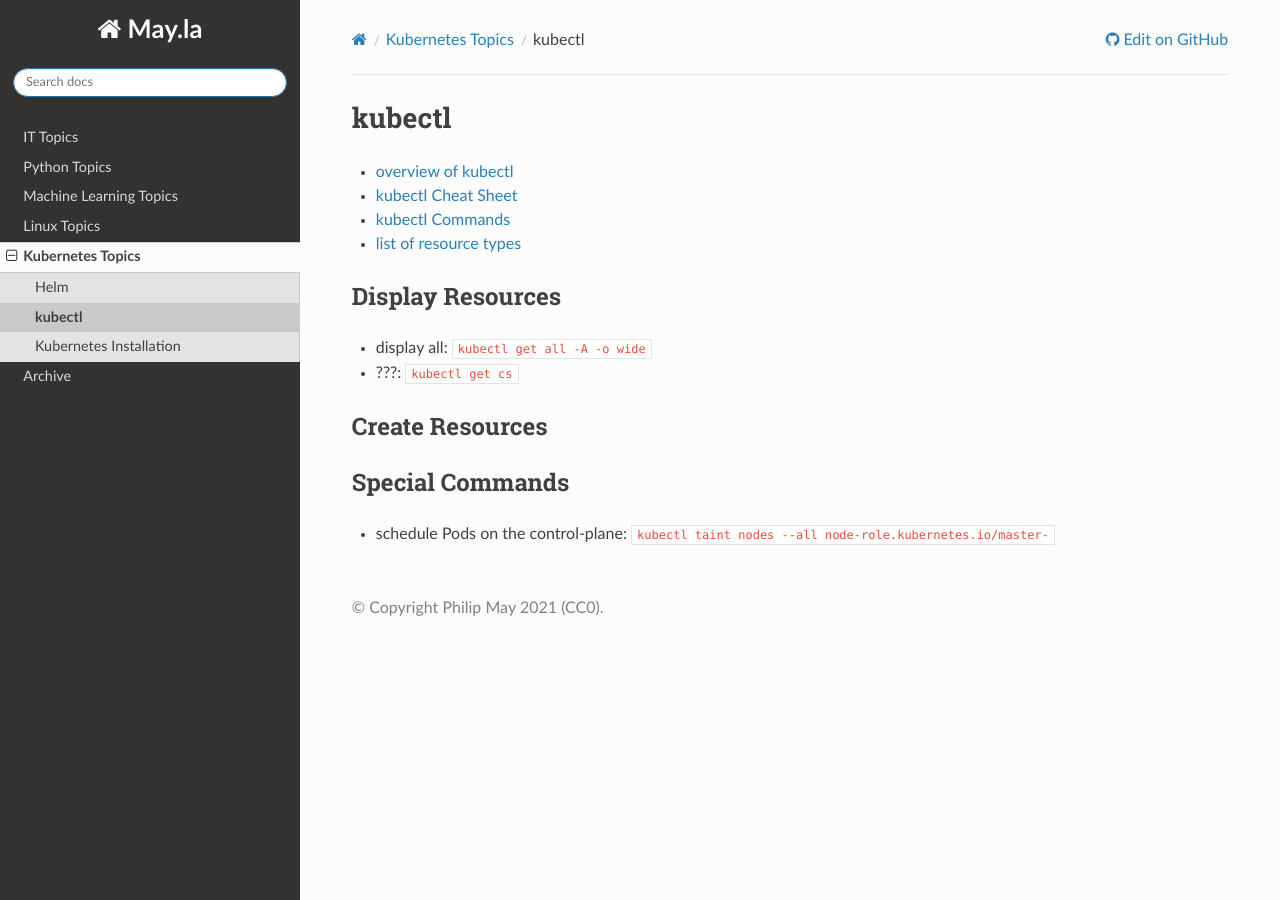
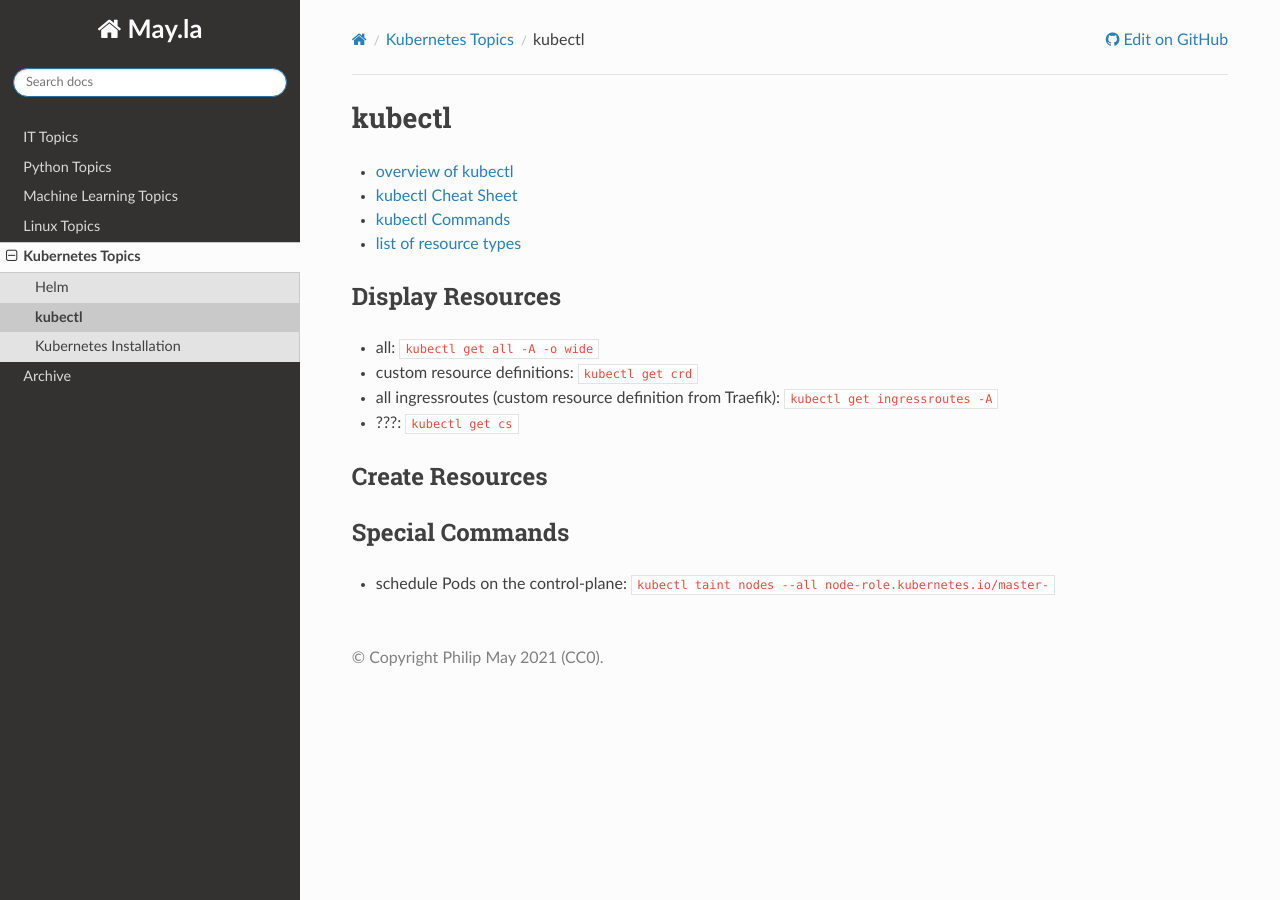
Before and after one commit to PhilipMay/May.la, a Sphinx documentation site: the page built from source/k8s/kubectl.md, in a window 1280 px wide. Built offline with Sphinx 7.4.7 and the Read the Docs theme 2.0.0, drawn with Linux system fonts in a browser that asks for light colours.

Commit message:
Update kubectl.md

```diff
--- a/source/k8s/kubectl.md
+++ b/source/k8s/kubectl.md
@@ -5,7 +5,9 @@
 - [list of resource types](https://kubernetes.io/docs/reference/kubectl/overview/#resource-types)
 
 ## Display Resources
-- display all: `kubectl get all -A -o wide`
+- all: `kubectl get all -A -o wide`
+- custom resource definitions: `kubectl get crd`
+- all ingressroutes (custom resource definition from Traefik): `kubectl get ingressroutes -A`
 - ???: `kubectl get cs`
 
 ## Create Resources
```
